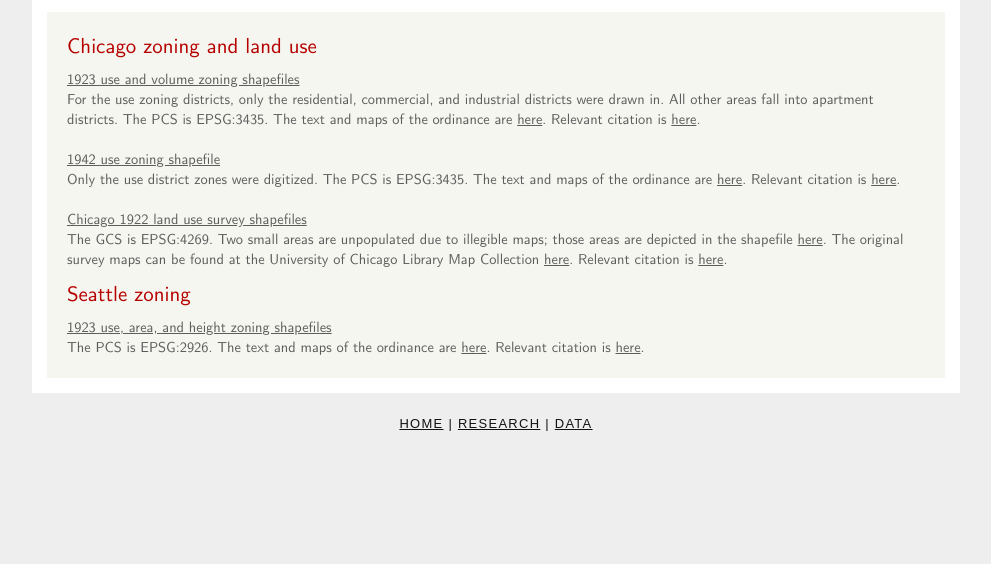
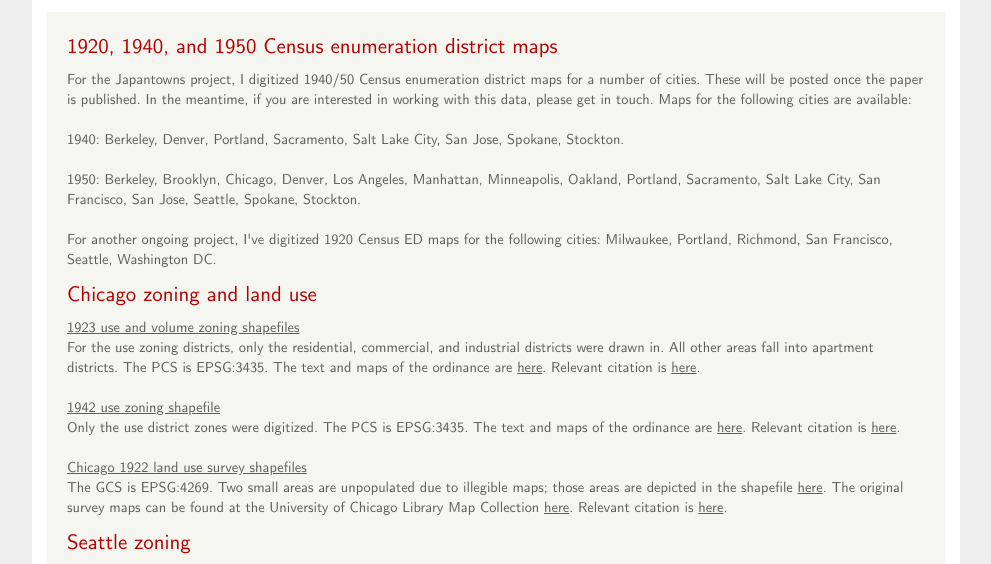
Before and after one commit to tatetwinam/tatetwinam.github.io, a plain HTML site: page data.html in a window 1280 px wide. Shown: the part 173-737 px from the top of the page, without its empty margins (144-1135 px from the left). Drawn offline with Linux system fonts and the light colour scheme.

Commit message:
Add files via upload

```diff
--- a/data.html
+++ b/data.html
@@ -31,6 +31,22 @@
 
       <div id="content">
 
+       <h1>1920, 1940, and 1950 Census enumeration district maps</h1>
+
+	For the Japantowns project, I digitized 1940/50 Census enumeration district maps for a number of cities. These will be posted once the paper is published. In the meantime, if you are interested in working with this data, please get in touch. Maps for the following cities are available:
+<br>
+<br>
+1940: Berkeley, Denver, Portland, Sacramento, Salt Lake City, San Jose, Spokane, Stockton.
+<br>
+<br>
+1950: Berkeley, Brooklyn, Chicago, Denver, Los Angeles, Manhattan, Minneapolis, Oakland, Portland, Sacramento, Salt Lake City, San Francisco, San Jose, Seattle, Spokane, Stockton.
+<br>
+<br>
+For another ongoing project, I've digitized 1920 Census ED maps for the following cities: Milwaukee, Portland, Richmond, San Francisco, Seattle, Washington DC.
+
+
+<br style="line-height:14px;" />
+
         <h1>Chicago zoning and land use</h1>
 
 	<a target="_blank" href="data_page/Chicago_1923_zoning.7z">1923 use and volume zoning shapefiles</a>
@@ -54,6 +70,15 @@
 	<a target="_blank" href="data_page/Seattle_1923_zoning.7z">1923 use, area, and height zoning shapefiles</a>
 	<br>
 	The PCS is EPSG:2926. The text and maps of the ordinance are <a target="_blank" href="data_page/Seattle 1923 zoning ordinance and 	maps.pdf">here</a>. Relevant citation is <a target="_blank" href="https://www.sciencedirect.com/science/article/abs/pii/S0166046217300728">	here</a>.
+
+<br style="line-height:14px;" />
+
+       <h1>Other major city zoning data</h1>
+
+As part of an ongoing project, I'm working to digitize historic zoning maps for a number of other US cities. If you are interested in this data, please get in touch. The following cities are complete:
+<br>
+<br>
+Baltimore (1928/32), Boston (1924), Denver (1925), Kansas City (1923), Milwaukee (1920/33), Minneapolis (1924, 1948, 1963), Portland (1927), Richmond (1931), San Francisco (1921), and St. Louis (1925).
 
 <br style="line-height:14px;" />
 
```
